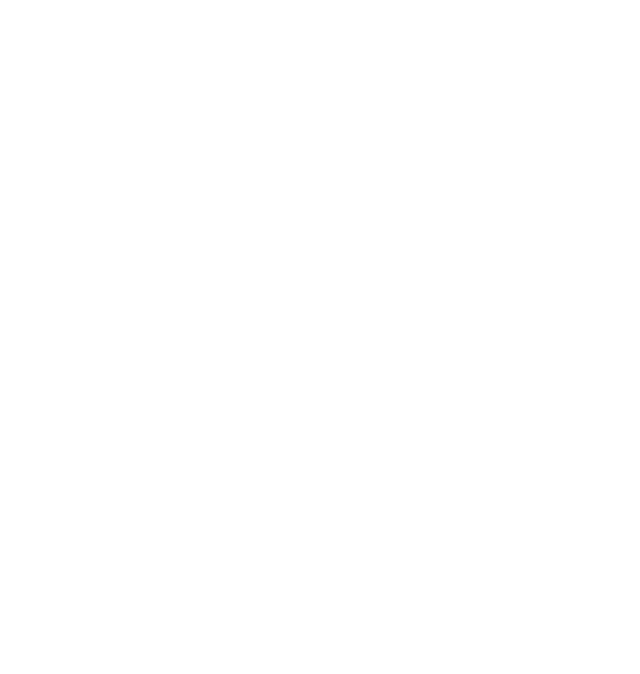
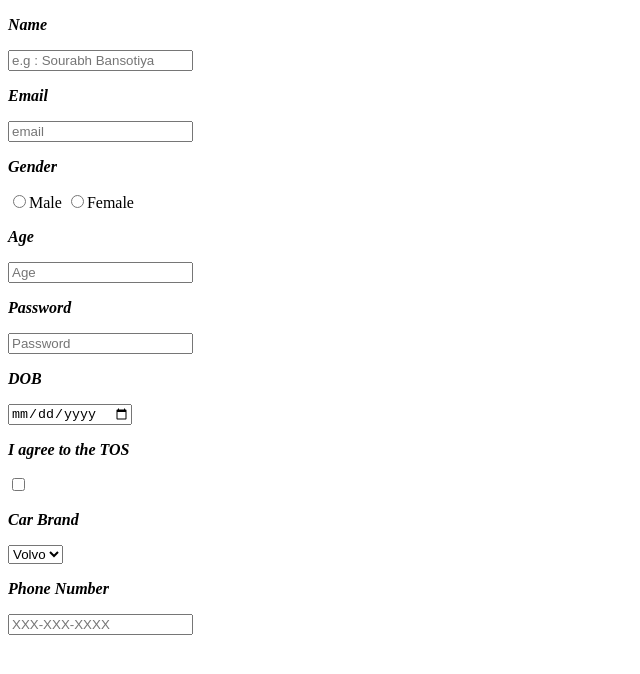
Before and after one commit to acciojob/signup-form-car-sourabh-bansotiya, a website: page main.html in a window 1280 px wide. Shown: the whole page, without its empty margins (0-640 px from the left). Drawn offline with Linux system fonts and the light colour scheme.

Commit message:
created a submission

```diff
--- a/main.html
+++ b/main.html
@@ -8,6 +8,30 @@
 
 <body>
 	<!-- the entire body must be written by student -->
+	<p><b><i>Name</i></b></p>
+    <input id="name" type="text" placeholder="e.g : Sourabh Bansotiya" required>
+    <p><b><i>Email</i></b></p>
+    <input id="email" type="email" placeholder="email" required >
+	<p><b><i>Gender</i></b></p>
+    <input id="gender_m, gender_f" type="radio" value="Male" name="gender" required>Male
+    <input id="gender_m, gender_f" type="radio" value="Female" name="gender" required>Female
+	<p><b><i>Age</i></b></p>
+    <input id="age" type="number" placeholder="Age" required>
+    <p><b><i>Password</i></b></p>
+    <input id="password" type="password" placeholder="Password" required>
+    <p><b><i>DOB</i></b></p>
+    <input id="dob" type="date" required>
+	<p><b><i>I agree to the TOS	</i></b></p>
+    <input id="tos" type="checkbox" value="agree" required>
+	<p><b><i>Car Brand</i></b></p>
+	<select name="cars" id="cars" placeholder="--Please choose an option--" required>
+    <option value="volvo" >Volvo</option>
+    <option value="saab">Saab</option>
+    <option value="opel">Opel</option>
+    <option value="audi">Audi</option>
+  </select>
+	<p><b><i>Phone Number</i></b></p>
+    <input id="tel" type="tel" placeholder="XXX-XXX-XXXX">
     <script type="text/javascript" src="./script.js">
 </script>
 
```
